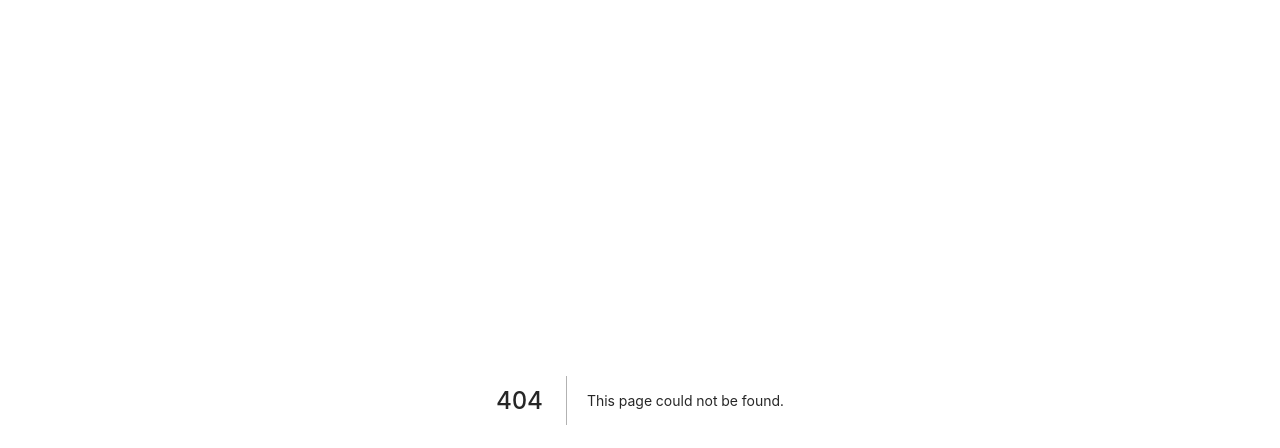
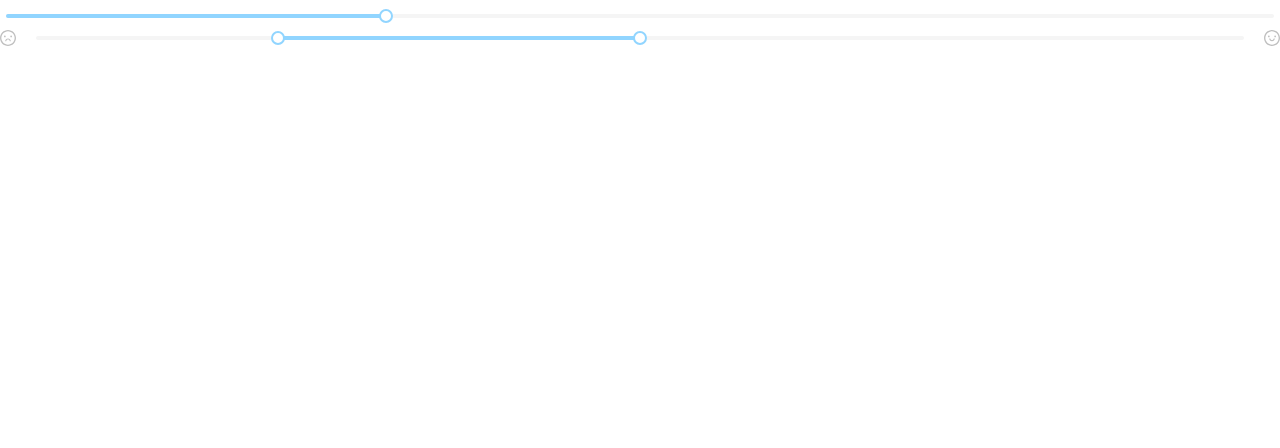
Before and after one commit to talhajubaer018/antdesign, a Next.js app: page /slider in a window 1280 px wide. Before the commit this address had no page. Shown: the top 448 px of the page. Built offline with nearby package versions, Linux system fonts and the light colour scheme.

Commit message:
slider added

```diff
--- /dev/null
+++ b/pages/slider.js
@@ -0,0 +1,25 @@
+import { Slider, Switch } from 'antd';
+import React, { useState } from 'react';
+import { FrownOutlined, SmileOutlined } from '@ant-design/icons';
+
+const SliderAD = () => {
+  const [disabled, setDisabled] = useState(false);
+
+  const onChange = (checked) => {
+    setDisabled(checked);
+  };
+
+  return (
+    <>
+      <Slider defaultValue={30} disabled={disabled} />
+      <div className='icon-wrapper'>
+        <FrownOutlined />
+        <Slider range defaultValue={[20, 50]} disabled={disabled} />
+        <SmileOutlined />
+      </div>
+
+    </>
+  );
+};
+
+export default SliderAD;
--- a/styles/globals.css
+++ b/styles/globals.css
@@ -1,4 +1,4 @@
-@import "~antd/dist/antd.css";
+@import '~antd/dist/antd.css';
 
 html,
 body {
@@ -69,3 +69,29 @@ a {
   padding: 32px 8px 16px;
   background: rgba(150, 150, 150, 0.2);
 }
+.icon-wrapper {
+  position: relative;
+  padding: 0px 30px;
+}
+
+.icon-wrapper .anticon {
+  position: absolute;
+  top: -2px;
+  width: 16px;
+  height: 16px;
+  color: rgba(0, 0, 0, 0.25);
+  font-size: 16px;
+  line-height: 1;
+}
+
+.icon-wrapper .icon-wrapper-active {
+  color: rgba(0, 0, 0, 0.45);
+}
+
+.icon-wrapper .anticon:first-child {
+  left: 0;
+}
+
+.icon-wrapper .anticon:last-child {
+  right: 0;
+}
```
